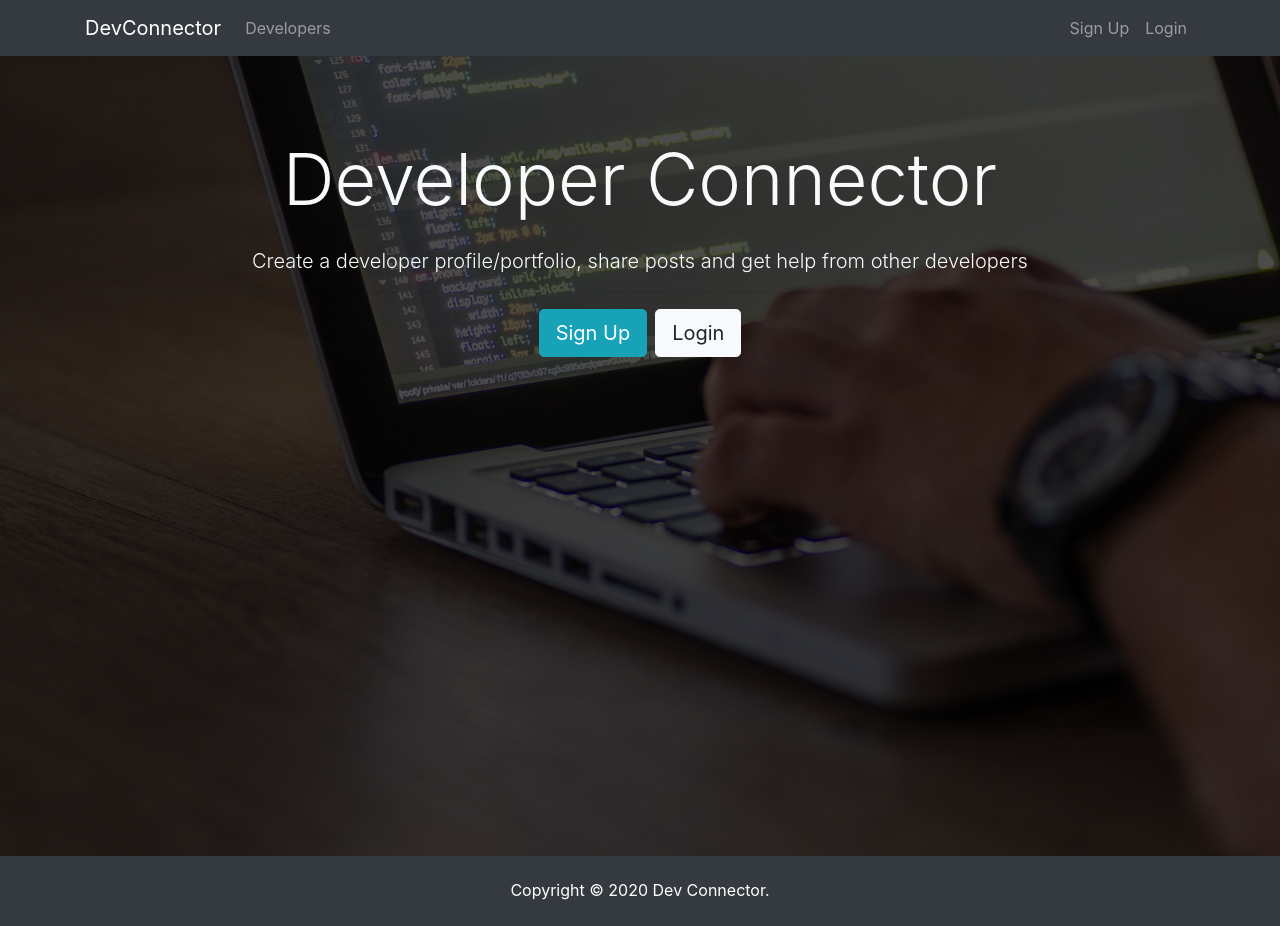
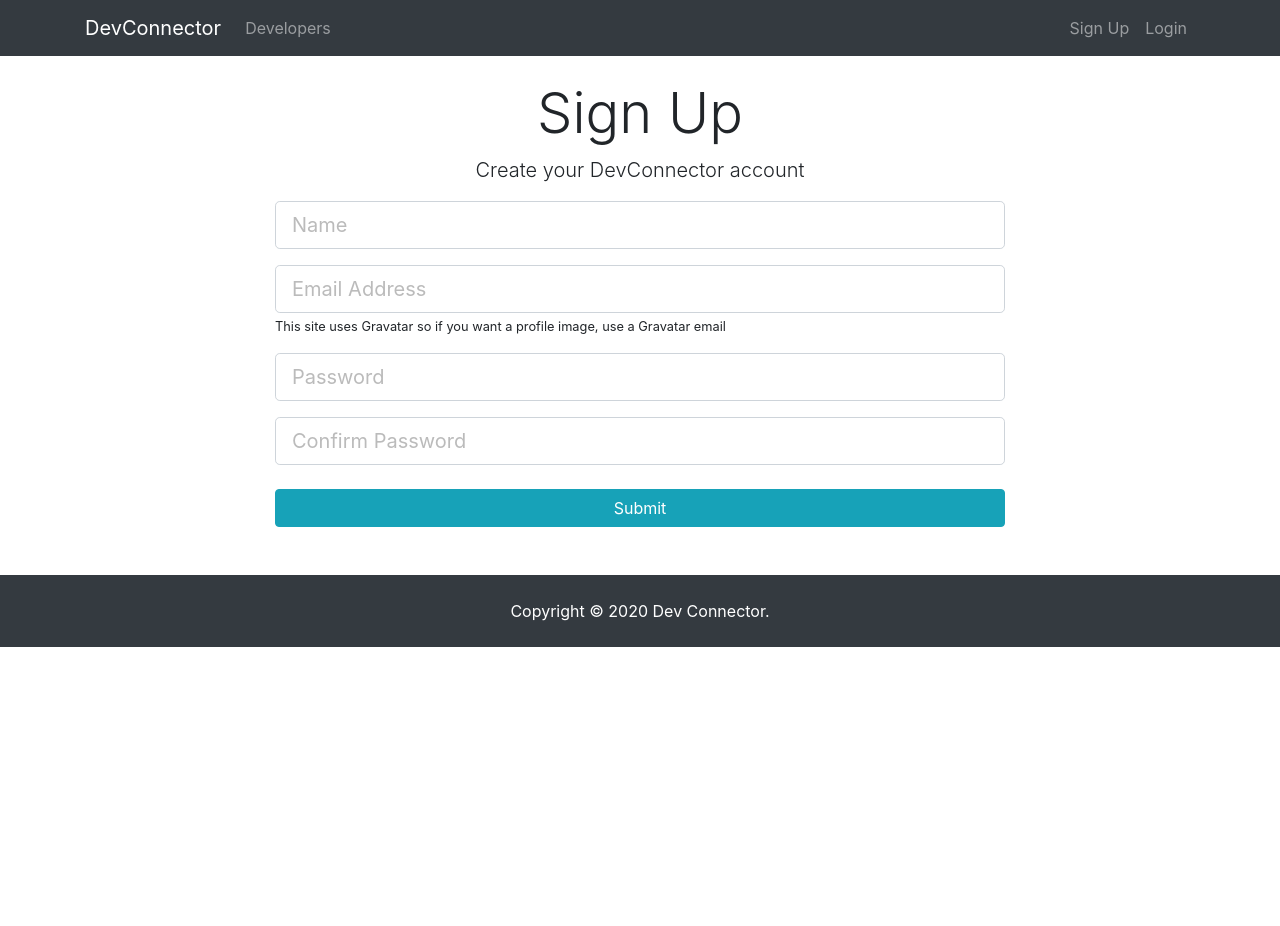
Before and after one commit to nmesfin2/reactdemo, a React (Create React App) app: page /register in a window 1280 px wide. After the commit the page ends 800 px from the top, so only its background shows below. Built offline with nearby package versions, Linux system fonts and the light colour scheme.

Commit message:
structure of login and register implemented

```diff
--- a/package.json
+++ b/package.json
@@ -8,6 +8,7 @@
     "@testing-library/user-event": "^12.5.0",
     "react": "^17.0.1",
     "react-dom": "^17.0.1",
+    "react-router-dom": "^5.2.0",
     "react-scripts": "4.0.1",
     "web-vitals": "^0.2.4"
   },
--- a/src/App.js
+++ b/src/App.js
@@ -1,15 +1,24 @@
 import logo from './logo.svg';
 import './App.css';
-import Header  from './layouts/Header'
-import Landing  from './layouts/Landing'
-import Footer  from './layouts/Footer'
+import Header  from './components/layouts/Header'
+import Landing  from './components/layouts/Landing'
+import Footer  from './components/layouts/Footer'
+
+import { BrowserRouter as Router, Route } from 'react-router-dom'
+import Login from './components/auth/Login';
+import Register from './components/auth/Register';
+
 
 function App() {
   return (
     <div className="App">
-     <Header></Header>
-     <Landing></Landing>
-     <Footer></Footer>
+      <Router>
+        <Header></Header>
+        <Route exact path="/" component={Landing}></Route>
+        <Route exact path="/login" component={Login}></Route>
+        <Route exact path="/register" component={Register}></Route>
+        <Footer></Footer>
+     </Router>
     </div>
   );
 }
--- /dev/null
+++ b/src/components/auth/Login.jsx
@@ -0,0 +1,27 @@
+import React, { Component } from 'react'
+
+export default class Login extends Component {
+    render() {
+        return (
+            <div className="login">
+                <div className="container">
+                <div className="row">
+                    <div className="col-md-8 m-auto">
+                    <h1 className="display-4 text-center">Log In</h1>
+                    <p className="lead text-center">Sign in to your DevConnector account</p>
+                    <form action="dashboard.html">
+                        <div className="form-group">
+                        <input type="email" className="form-control form-control-lg" placeholder="Email Address" name="email" />
+                        </div>
+                        <div className="form-group">
+                        <input type="password" className="form-control form-control-lg" placeholder="Password" name="password" />
+                        </div>
+                        <input type="submit" className="btn btn-info btn-block mt-4" />
+                    </form>
+                    </div>
+                </div>
+                </div>
+            </div>
+        )
+    }
+}
--- /dev/null
+++ b/src/components/auth/Register.jsx
@@ -0,0 +1,34 @@
+import React, { Component } from 'react'
+
+export default class Register extends Component {
+    render() {
+        return (
+            <div className="register">
+            <div className="container">
+              <div className="row">
+                <div className="col-md-8 m-auto">
+                  <h1 className="display-4 text-center">Sign Up</h1>
+                  <p className="lead text-center">Create your DevConnector account</p>
+                  <form action="create-profile.html">
+                    <div className="form-group">
+                      <input type="text" className="form-control form-control-lg" placeholder="Name" name="name" required />
+                    </div>
+                    <div className="form-group">
+                      <input type="email" className="form-control form-control-lg" placeholder="Email Address" name="email" />
+                      <small classNameName="form-text text-muted">This site uses Gravatar so if you want a profile image, use a Gravatar email</small>
+                    </div>
+                    <div className="form-group">
+                      <input type="password" className="form-control form-control-lg" placeholder="Password" name="password" />
+                    </div>
+                    <div className="form-group">
+                      <input type="password" className="form-control form-control-lg" placeholder="Confirm Password" name="password2" />
+                    </div>
+                    <input type="submit" className="btn btn-info btn-block mt-4" />
+                  </form>
+                </div>
+              </div>
+            </div>
+          </div>
+        )
+    }
+}
--- a/src/layouts/Header.jsx
+++ b/src/components/layouts/Header.jsx
@@ -1,4 +1,5 @@
 import React, { Component } from "react";
+import { Link } from "react-router-dom";
 
 export default class Header extends Component {
   render() {
@@ -29,14 +30,14 @@
 
             <ul className="navbar-nav ml-auto">
               <li className="nav-item">
-                <a className="nav-link" href="register.html">
+                <Link className="nav-link" to="register">
                   Sign Up
-                </a>
+                </Link>
               </li>
               <li className="nav-item">
-                <a className="nav-link" href="login.html">
+                <Link className="nav-link" to="login">
                   Login
-                </a>
+                </Link>
               </li>
             </ul>
           </div>
--- a/src/layouts/Landing.jsx
+++ b/src/components/layouts/Landing.jsx
@@ -15,10 +15,10 @@
                   from other developers
                 </p>
                 <hr />
-                <a href="register.html" className="btn btn-lg btn-info mr-2">
+                <a href="register" className="btn btn-lg btn-info mr-2">
                   Sign Up
                 </a>
-                <a href="login.html" className="btn btn-lg btn-light">
+                <a href="login" className="btn btn-lg btn-light">
                   Login
                 </a>
               </div>
```
Also changed, not shown: src/components/layouts/Footer.jsx (renamed from src/layouts/Footer.jsx), 2 other files (tests, documents, lock files or other folders).
